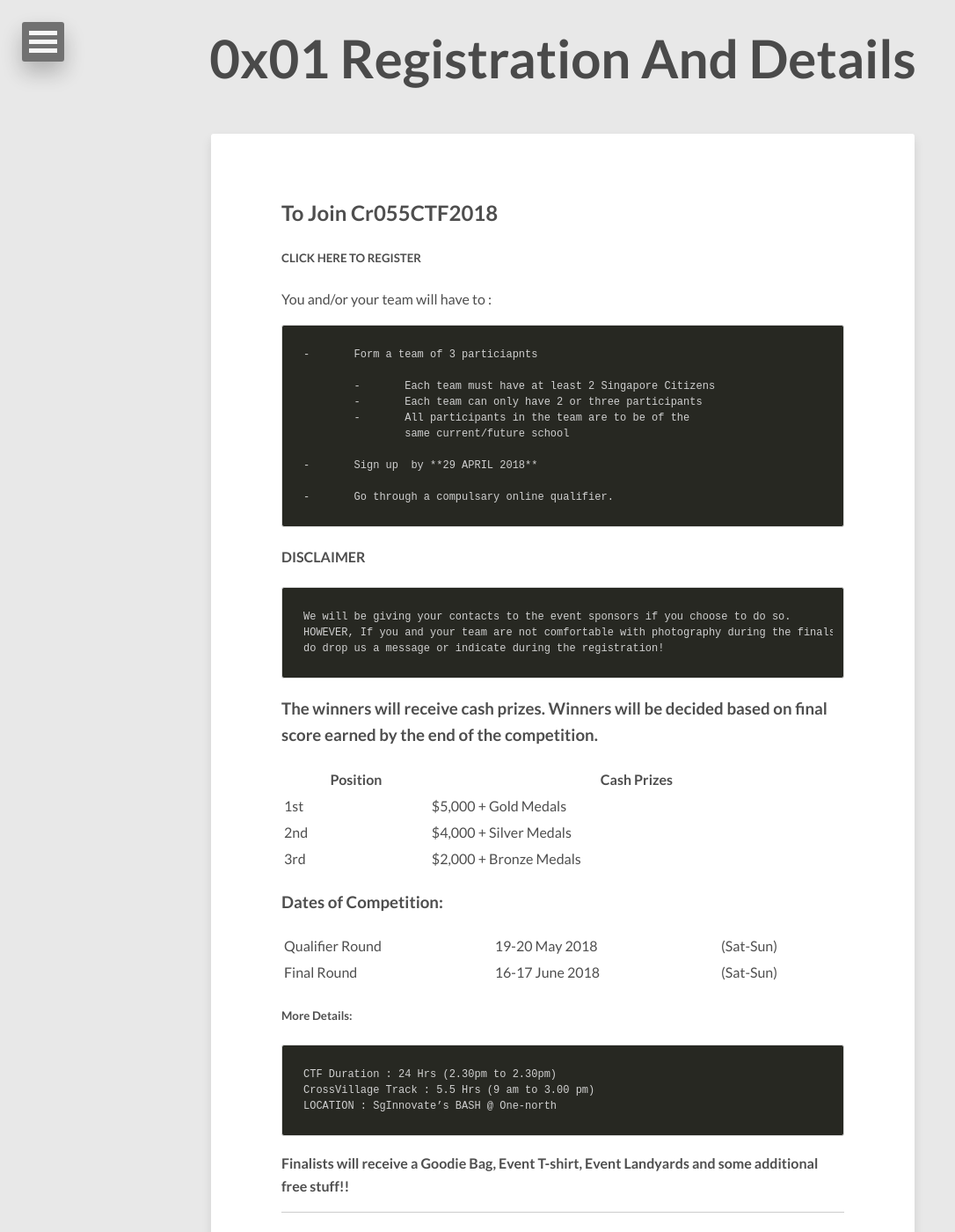
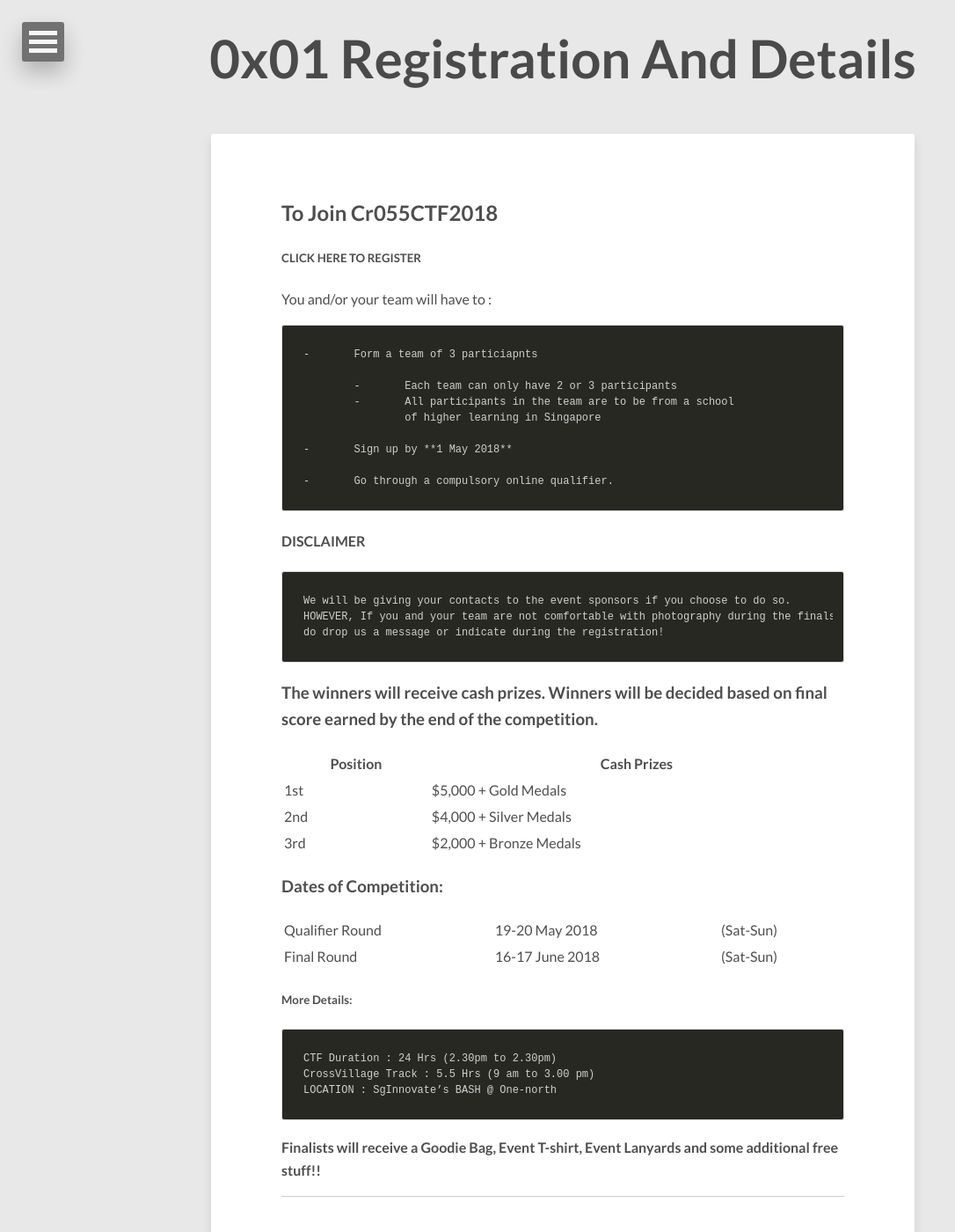
Before and after one commit to CrossCTF/crossctf.github.io, a Jekyll site: the page built from _posts/2013-05-23-Registration.md, in a window 1280 px wide and 1400 px high. Shown: the whole window at 88% size, without its empty margins (0-1086 px from the left). Built offline with Jekyll 4.4.1, drawn with Linux system fonts in a browser that asks for light colours; nearby versions of some CDN libraries.

Commit message:
Cleared out some typos

```diff
--- a/_posts/2013-05-23-Registration.md
+++ b/_posts/2013-05-23-Registration.md
@@ -13,14 +13,13 @@ You and/or your team will have to :
 
 	-	Form a team of 3 particiapnts
 
-		-	Each team must have at least 2 Singapore Citizens
-		-	Each team can only have 2 or three participants
-		- 	All participants in the team are to be of the
-			same current/future school
+		-	Each team can only have 2 or 3 participants
+		- 	All participants in the team are to be from a school
+			of higher learning in Singapore
 
-	-	Sign up  by **29 APRIL 2018**
+	-	Sign up by **1 May 2018**
 
-	-	Go through a compulsary online qualifier.
+	-	Go through a compulsory online qualifier.
 
 #### DISCLAIMER
 
@@ -50,7 +49,7 @@ You and/or your team will have to :
 	CrossVillage Track : 5.5 Hrs (9 am to 3.00 pm)
 	LOCATION : SgInnovate’s BASH @ One-north
 
-**Finalists will receive a Goodie Bag, Event T-shirt, Event Landyards and some additional free stuff!!**
+**Finalists will receive a Goodie Bag, Event T-shirt, Event Lanyards and some additional free stuff!!**
 
 
 ---
```
